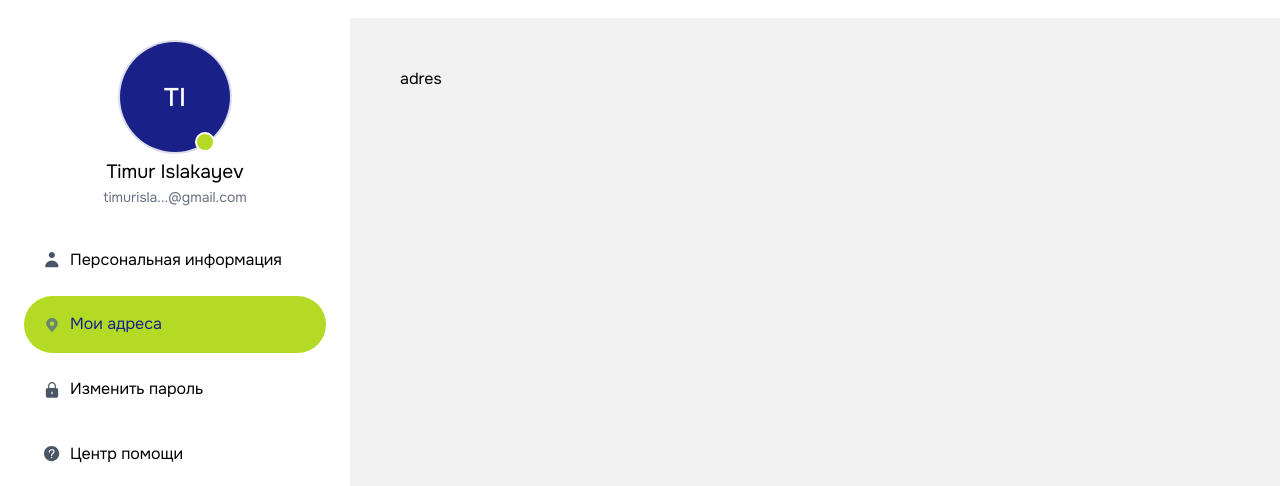
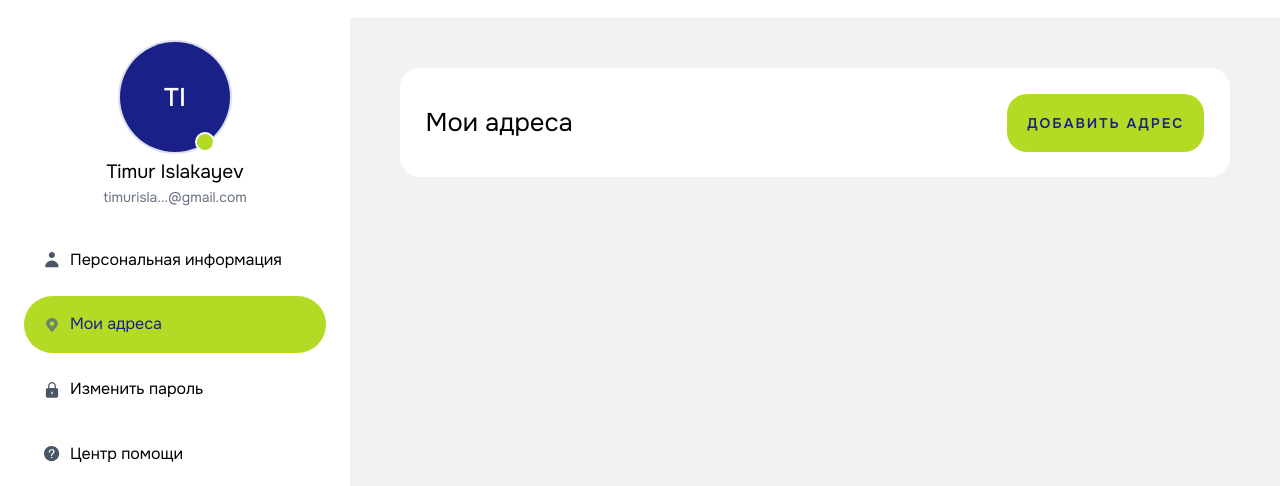
Before and after one commit to shokhrukh7oo7/starex-cabinet, a plain HTML site: page assets/pages/profile.html in a window 1280 px wide. Both pictures are taken after a click on the link "Мои адреса". Shown: the part 102-588 px from the top of the page. Drawn offline with Linux system fonts and the light colour scheme.

Commit message:
address start

```diff
--- a/assets/css/main.css
+++ b/assets/css/main.css
@@ -1583,6 +1583,7 @@ body.no-scroll {
 /* CALCULATOR END */
 
 /* PROFILE START */
+/* personal start */
 .profile-page {
   min-height: calc(100vh - 80px);
   background: var(--main-bg);
@@ -2080,4 +2081,40 @@ body.no-scroll {
   background-color: var(--blue);
   color: var(--white);
 }
+/* personal end */
+
+/* address start */
+.profile-page .profile-container .profile-card .address-wrapper {
+  display: flex;
+  justify-content: space-between;
+  align-items: center;
+  gap: 10px;
+}
+
+.profile-page .profile-container .profile-card .address-wrapper h2 {
+  font-weight: 400;
+  font-size: var(--fs-lg);
+  color: var(--black);
+  line-height: 130%;
+  letter-spacing: 0;
+}
+
+.profile-page .profile-container .profile-card .address-wrapper button {
+  border-radius: var(--br-md);
+  font-weight: 600;
+  font-size: var(--fs-sm-sm);
+  letter-spacing: 2px;
+  padding: 20px;
+  background-color: var(--green);
+  color: var(--blue);
+  border: none;
+  text-transform: uppercase;
+  transition: all 0.3s ease-in-out;
+}
+
+.profile-page .profile-container .profile-card .address-wrapper button:hover {
+  background-color: var(--blue);
+  color: var(--white);
+}
+/* address end */
 /* PROFILE END */
--- a/assets/pages/profile.html
+++ b/assets/pages/profile.html
@@ -178,12 +178,9 @@
       </div>
     </header>
 
-    <!-- ================= PROFILE ================= -->
     <main class="profile-page">
       <div class="profile-container">
-        <!-- SIDEBAR -->
         <aside class="profile-sidebar">
-          <!-- USER -->
           <div class="profile-user">
             <div class="profile-avatar-wrapper">
               <div class="profile-avatar">TI</div>
@@ -196,28 +193,27 @@
             <p class="profile-email">timurisla...@gmail.com</p>
           </div>
 
-          <!-- PROFILE MENU -->
           <nav class="profile-menu">
             <a href="#" class="profile-menu-item active" data-tab="personal">
-              <img src="/assets/images/profile/personal.svg" alt="image">
+              <img src="/assets/images/profile/personal.svg" alt="image" />
 
               <span>Персональная информация</span>
             </a>
 
             <a href="#" class="profile-menu-item" data-tab="addresses">
-              <img src="/assets/images/profile/address.svg" alt="image">
+              <img src="/assets/images/profile/address.svg" alt="image" />
 
               <span>Мои адреса</span>
             </a>
 
             <a href="#" class="profile-menu-item" data-tab="password">
-              <img src="/assets/images/profile/password.svg" alt="image">
+              <img src="/assets/images/profile/password.svg" alt="image" />
 
               <span>Изменить пароль</span>
             </a>
 
             <a href="#" class="profile-menu-item" data-tab="help">
-              <img src="/assets/images/profile/help.svg" alt="image">
+              <img src="/assets/images/profile/help.svg" alt="image" />
 
               <span>Центр помощи</span>
             </a>
@@ -226,21 +222,18 @@
               href="/assets/pages/sign-in.html"
               class="profile-menu-item profile-logout"
             >
-              <img src="/assets/images/profile/exit.svg" alt="image">
+              <img src="/assets/images/profile/exit.svg" alt="image" />
 
               <span>Выйти</span>
             </a>
           </nav>
         </aside>
 
-        <!-- CONTENT -->
         <section class="profile-tab-content active" data-content="personal">
           <div class="profile-card">
             <h1 class="profile-title">Персональная информация</h1>
 
-            <!-- FORM -->
             <form class="profile-form">
-              <!-- NAME / SURNAME -->
               <div class="profile-form-grid">
                 <div class="profile-field">
                   <label for="firstName"> Имя </label>
@@ -267,7 +260,6 @@
                 </div>
               </div>
 
-              <!-- PHONE -->
               <div class="profile-field">
                 <label for="phone"> Телефон </label>
 
@@ -296,7 +288,6 @@
                 </div>
               </div>
 
-              <!-- EMAIL -->
               <div class="profile-field">
                 <label for="email"> Email </label>
 
@@ -308,7 +299,6 @@
                 />
               </div>
 
-              <!-- COUNTRY / POST CODE -->
               <div class="profile-form-grid">
                 <div class="profile-field">
                   <label for="country"> Локация </label>
@@ -352,7 +342,6 @@
                 </div>
               </div>
 
-              <!-- BUTTONS -->
               <div class="profile-actions">
                 <button type="button" class="profile-btn profile-btn-cancel">
                   Отменить изменения
@@ -366,8 +355,21 @@
           </div>
         </section>
 
-        <section class="profile-tab-content" data-content="addresses">adres</section>
-        <section class="profile-tab-content" data-content="password">password</section>
+        <section class="profile-tab-content" data-content="addresses">
+          <div class="profile-card">
+            <div class="address-wrapper">
+              <h2>Мои адреса</h2>
+              <button class="add-address" id="add-address">
+                Добавить адрес
+              </button>
+            </div>
+          </div>
+        </section>
+
+        <section class="profile-tab-content" data-content="password">
+          password
+        </section>
+
         <section class="profile-tab-content" data-content="help">help</section>
       </div>
     </main>
```
